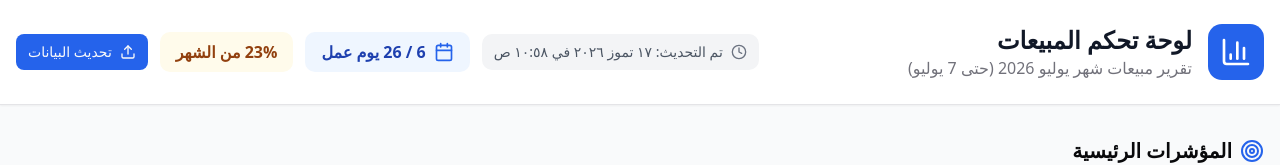
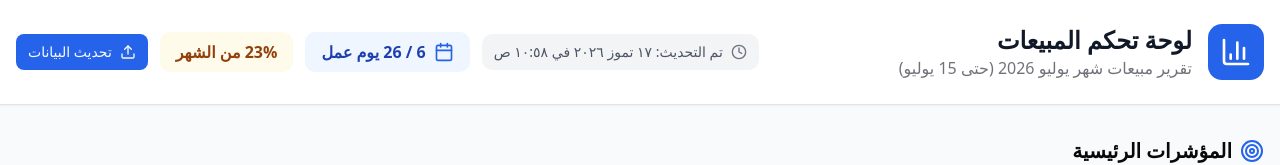
Before and after one commit to Anas-Azizi/AFC_Sales_Dashboard, a React (Vite) app: page / in a window 1280 px wide. Shown: the top 165 px of the page. Built offline with nearby package versions, Linux system fonts and the light colour scheme.

Commit message:
chage the date to 15

```diff
--- a/src/App.tsx
+++ b/src/App.tsx
@@ -223,7 +223,7 @@ export default function App() {
               </div>
               <div>
                 <h1 className="text-2xl font-bold text-gray-900">لوحة تحكم المبيعات</h1>
-                <p className="text-muted-foreground">تقرير مبيعات شهر يوليو 2026 (حتى 7 يوليو)</p>
+                <p className="text-muted-foreground">تقرير مبيعات شهر يوليو 2026 (حتى 15 يوليو)</p>
               </div>
             </div>
             <div className="flex flex-wrap items-center gap-3">
```
